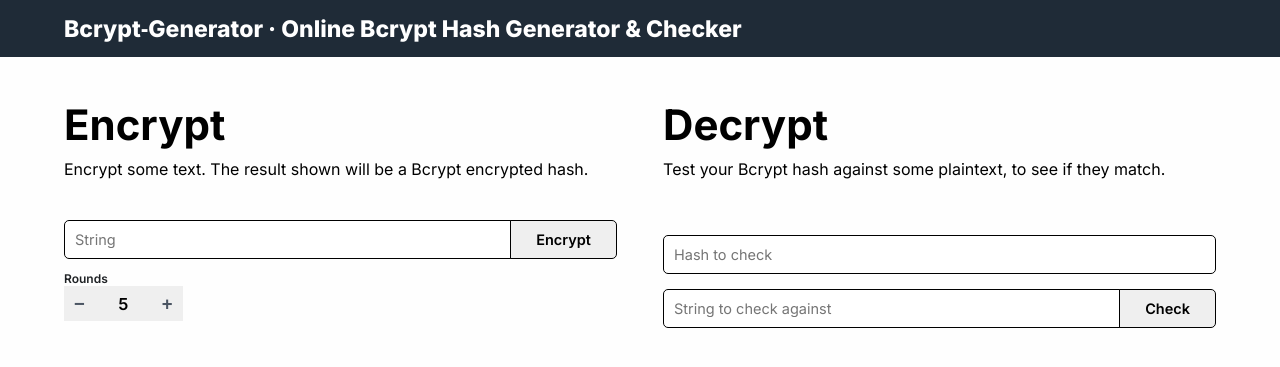
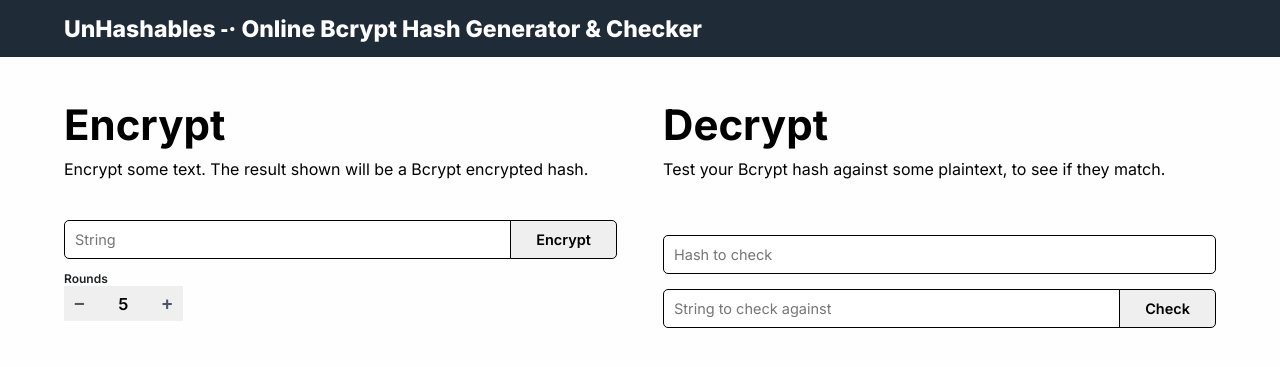
Before and after one commit to 2h311/unhashables, a FastAPI app: page / in a window 1280 px wide. Shown: the top 367 px of the page. Run offline with FastAPI, Linux system fonts and the light colour scheme.

Commit message:
feat: just changed the name of the app, added a favicon, and update the README file

```diff
--- a/api/webapp/templates/index.html
+++ b/api/webapp/templates/index.html
@@ -5,32 +5,32 @@
     <meta charset="UTF-8">
     <meta http-equiv="X-UA-Compatible" content="IE=edge">
     <meta name="viewport" content="width=device-width, initial-scale=1.0">
-    <meta name="description" content="Bcrypt-Generator.com - Online Bcrypt Hash Generator & Checker">
-    <title>A Bcrypt Generator Clone - Generate, Check, Hash, Decode Bcrypt Strings</title>
+    <meta name="description" content="unhashables - Your Online Bcrypt Hash Generator & Checker">
+    <title>A Bcrypt Generator - Generate, Check, Hash, Decode Bcrypt Strings</title>
     <link rel="stylesheet" href="{{ url_for('static', path='css/styles.min.css') }}">
-    <link rel="shortcut icon" href="{{ url_for('static', path='/favicon.ico') }}" , type="image/x-icon">
+    <link rel="shortcut icon" href="{{ url_for('static', path='/favicon/favicon.ico') }}" , type="image/x-icon">
 
     <!-- Primary Meta Tags -->
     <meta name="title"
-      content="Bcrypt-Generator.com Clone - Generate, Check, Hash, Decode Bcrypt Strings and Passwords">
+      content="UnHashables - Generate, Check, Hash, Decode Bcrypt Strings and Passwords">
     <meta name="description"
-      content="Bcrypt-Generator.com is a online tool to check Bcrypt hashes. You can also use it to generate new Bcrypt hashes for your other applications that require a Bcrypt encrypted string or password">
+      content="UnHashables is an online tool to check Bcrypt hashes. You can also use it to generate new Bcrypt hashes for your other applications that require a Bcrypt encrypted string or password">
 
     <!-- Open Graph / Facebook -->
     <meta property="og:type" content="website">
-    <meta property="og:url" content="https://bcryptgenerator-1-f3379221.deta.app/">
+    <meta property="og:url" content="https://unhashables.vercel.app">
     <meta property="og:title"
-      content="Bcrypt-Generator.com Clone - Generate, Check, Hash, Decode Bcrypt Strings and Passwords">
+      content="UnHashables - Generate, Check, Hash, Decode Bcrypt Strings and Passwords">
     <meta property="og:description"
-      content="Bcrypt-Generator.com is a online tool to check Bcrypt hashes. You can also use it to generate new Bcrypt hashes for your other applications that require a Bcrypt encrypted string or password">
+      content="UnHashables is a online tool to check Bcrypt hashes. You can also use it to generate new Bcrypt hashes for your other applications that require a Bcrypt encrypted string or password">
 
     <!-- Twitter -->
     <meta property="twitter:card" content="summary_large_image">
-    <meta property="twitter:url" content="https://bcryptgenerator-1-f3379221.deta.app/">
+    <meta property="twitter:url" content="https://unhashables.vercel.app/">
     <meta property="twitter:title"
-      content="Bcrypt-Generator.com Clone - Generate, Check, Hash, Decode Bcrypt Strings and Passwords">
+      content="https://unhashables.vercel.app/ - Generate, Check, Hash, Decode Bcrypt Strings and Passwords">
     <meta property="twitter:description"
-      content="Bcrypt-Generator.com is a online tool to check Bcrypt hashes. You can also use it to generate new Bcrypt hashes for your other applications that require a Bcrypt encrypted string or password">
+      content="unhashables.vercel.app is a online tool to check Bcrypt hashes. You can also use it to generate new Bcrypt hashes for your other applications that require a Bcrypt encrypted string or password">
 
   </head>
 
@@ -38,7 +38,7 @@
 
     <header class="header">
       <div class="header__row">
-        <a href="/" class="header__link">Bcrypt&dash;Generator &middot; Online Bcrypt Hash Generator &amp;
+        <a href="/" class="header__link">UnHashables &dash;&middot; Online Bcrypt Hash Generator &amp;
           Checker</a>
       </div>
     </header>
```
Also changed, not shown: README.md, api/webapp/static/favicon/android-chrome-192x192.png (added), api/webapp/static/favicon/android-chrome-512x512.png (added), api/webapp/static/favicon/apple-touch-icon.png (added), api/webapp/static/favicon/favicon-16x16.png (added), api/webapp/static/favicon/favicon-32x32.png (added), api/webapp/static/favicon/favicon.ico (added), api/webapp/static/favicon/site.webmanifest (added).
